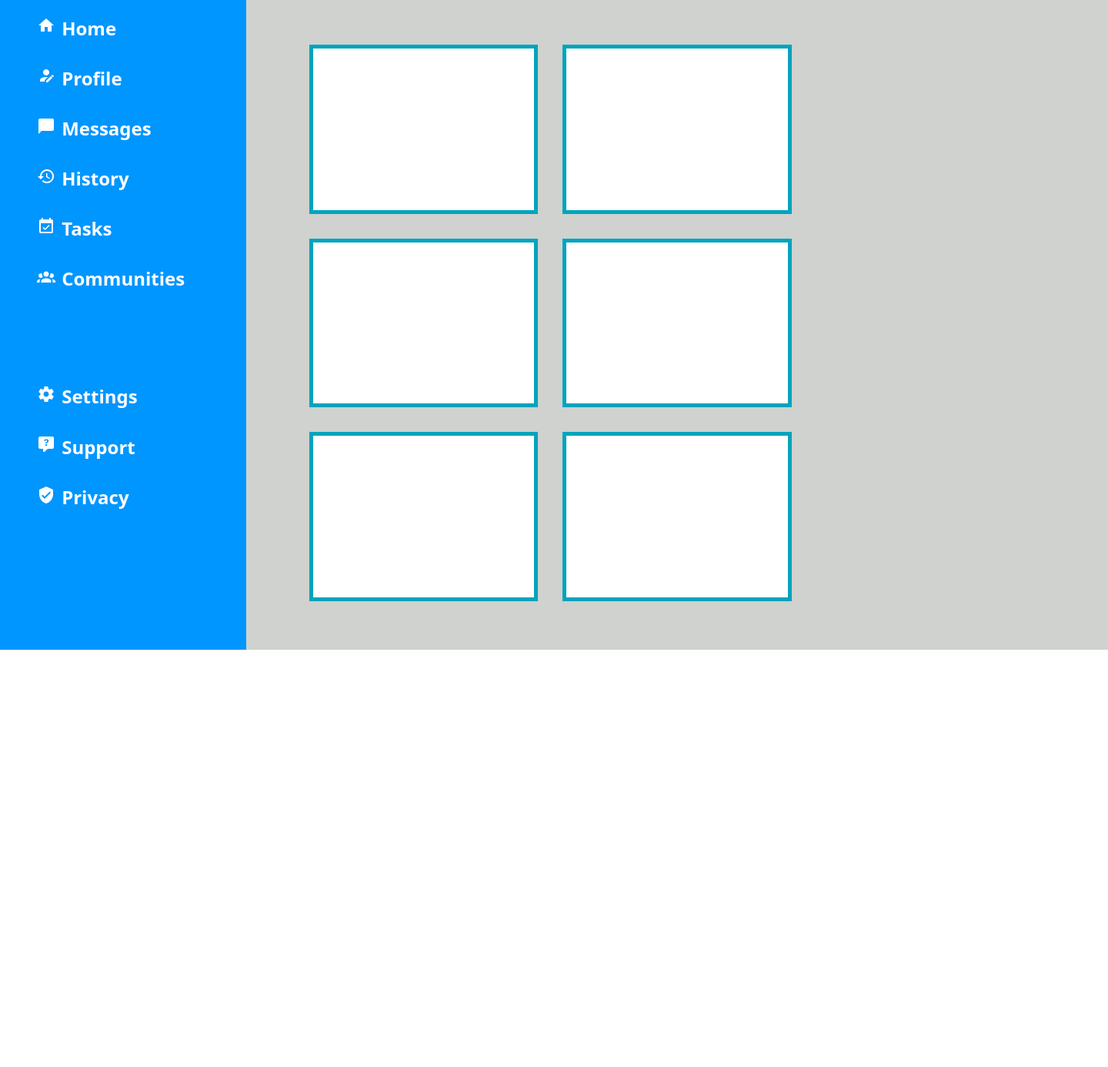
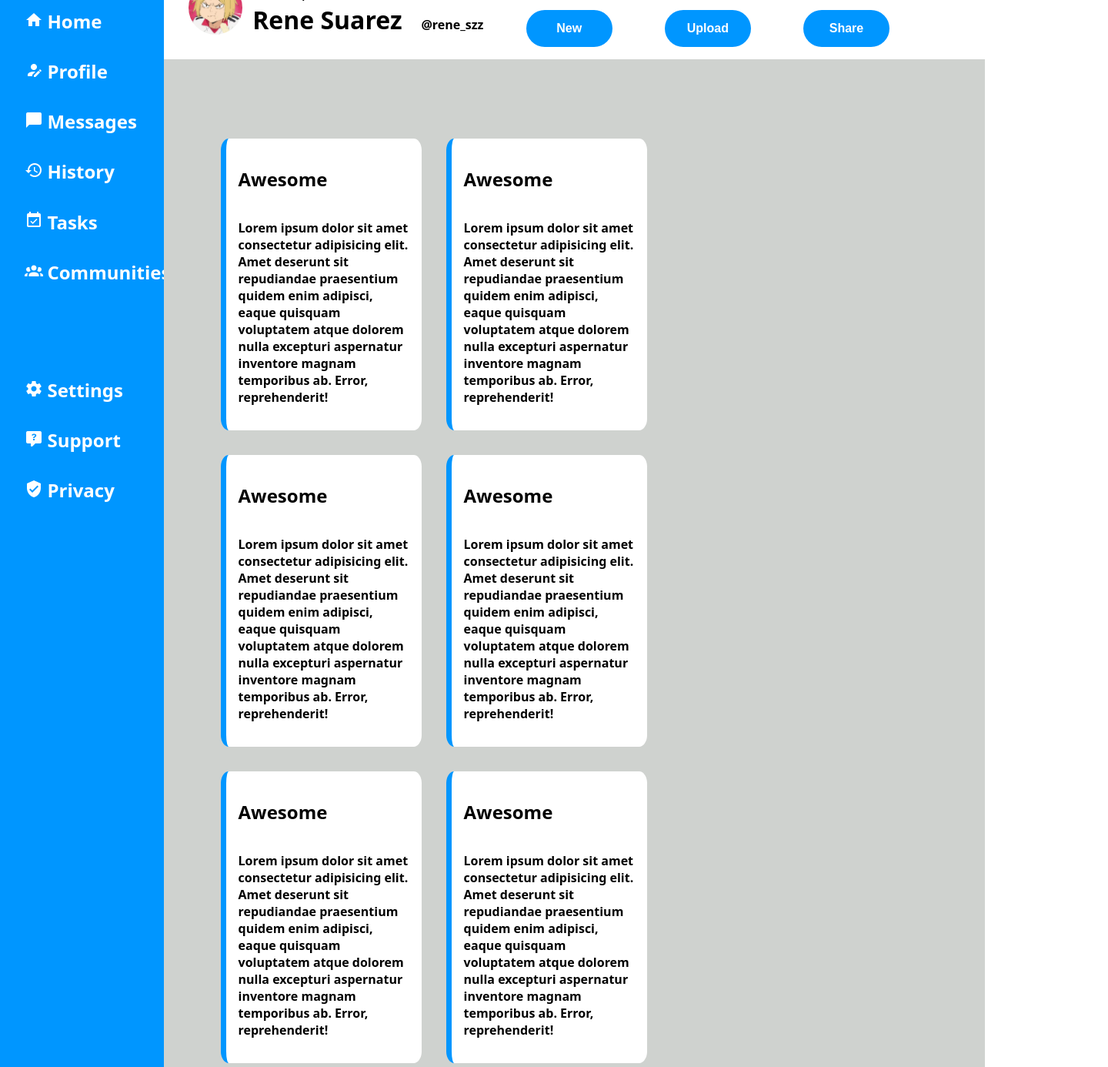
Before and after one commit to ReneSzz/grid_test, a plain HTML site: page index.html in a window 1280 px wide. Shown: the part 174-1560 px from the top of the page at 77% size, 1440 px wide, since content can reach past the window. Before the commit the page ends 1018 px from the top, so only its background shows below. Drawn offline with Linux system fonts and the light colour scheme.

Commit message:
added basic styling to cards

```diff
--- a/index.html
+++ b/index.html
@@ -27,7 +27,7 @@
         </div>
         <div class="header">
             <div class="headerLeft">
-             <img src="/images/magnify (1).png" alt="" srcset="">
+             <img class="kenma" src="/images/magnify (1).png" alt="" srcset="">
              <input type="text" name="" id="search" maxlength="15ch">
          <div class="userStatus">  <img class="kenma" src="/images/ElqA2lzUcAENoe9.jpg" width="70px" height="70px" alt="">
             <p>Hi there, <br> <span class="userName">Rene Suarez&nbsp; </span>  &nbsp; @rene_szz </p>
@@ -55,12 +55,35 @@
     </div>
 
         <div class=" content">
-        <div class="card card1"> </div>
-        <div class="card card2"> </div>
-        <div class="card card3"> </div>
-        <div class="card card4"> </div>
-        <div class="card card5"> </div>
-        <div class="card card6"> </div>
+        <div class="card card1">
+            <h2>Awesome</h2>
+            <p> Lorem ipsum dolor sit amet consectetur adipisicing elit. Amet deserunt sit repudiandae praesentium quidem enim adipisci,
+                eaque quisquam voluptatem atque dolorem nulla excepturi aspernatur inventore magnam temporibus ab. Error, reprehenderit!</p>
+        </div>
+        <div class="card card2">
+            <h2>Awesome</h2>
+            <p> Lorem ipsum dolor sit amet consectetur adipisicing elit. Amet deserunt sit repudiandae praesentium quidem enim adipisci,
+                eaque quisquam voluptatem atque dolorem nulla excepturi aspernatur inventore magnam temporibus ab. Error, reprehenderit!</p> </div>
+        <div class="card card3">
+            <h2>Awesome</h2>
+            <p> Lorem ipsum dolor sit amet consectetur adipisicing elit. Amet deserunt sit repudiandae praesentium quidem enim adipisci,
+                eaque quisquam voluptatem atque dolorem nulla excepturi aspernatur inventore magnam temporibus ab. Error, reprehenderit!</p>
+        </div>
+        <div class="card card4">
+            <h2>Awesome</h2>
+            <p> Lorem ipsum dolor sit amet consectetur adipisicing elit. Amet deserunt sit repudiandae praesentium quidem enim adipisci,
+                eaque quisquam voluptatem atque dolorem nulla excepturi aspernatur inventore magnam temporibus ab. Error, reprehenderit!</p>
+        </div>
+        <div class="card card5">
+            <h2>Awesome</h2>
+            <p> Lorem ipsum dolor sit amet consectetur adipisicing elit. Amet deserunt sit repudiandae praesentium quidem enim adipisci,
+                eaque quisquam voluptatem atque dolorem nulla excepturi aspernatur inventore magnam temporibus ab. Error, reprehenderit!</p>
+        </div>
+        <div class="card card6">
+            <h2>Awesome</h2>
+            <p> Lorem ipsum dolor sit amet consectetur adipisicing elit. Amet deserunt sit repudiandae praesentium quidem enim adipisci,
+                eaque quisquam voluptatem atque dolorem nulla excepturi aspernatur inventore magnam temporibus ab. Error, reprehenderit!</p>
+        </div>
 
         </div>
 
--- a/style.css
+++ b/style.css
@@ -46,8 +46,8 @@ h1{
 
 .container {
     display: grid;
-    grid-template-rows: repeat(6, 10.6rem) ;
-    grid-template-columns: repeat(9, 10rem) ;
+    grid-template-rows: repeat(12, 1fr) ;
+    grid-template-columns: repeat(12, 1fr) ;
   }
 
 
@@ -55,7 +55,8 @@ h1{
     display: flex;
     justify-content: space-between;
     grid-column-start: 3;
-    grid-column-end: 11;
+    grid-column-end: 13;
+
 
   }
 
@@ -73,7 +74,7 @@ h1{
   .sideBar {
     background-color: var(--accent-color);
     grid-row-start: 1;
-    grid-row-end: 7;
+    grid-row-end: 12;
     grid-column-start: 1;
     grid-column-end: 3;
   }
@@ -149,6 +150,7 @@ margin-right: 3rem;
     justify-content: right;
     align-items: center;
     gap: 1rem;
+    margin-bottom: 6%;
   }
 
   .headerRightTop > *:hover{
@@ -190,12 +192,12 @@ margin-right: 3rem;
 
     background-color: var(--body-color);
     grid-column-start: 3;
-    grid-column-end: 11;
+    grid-column-end: 13;
     grid-row-start: 2;
-    grid-row-end: 7;
+    grid-row-end: 8;
     display: grid;
-    grid-template-columns: repeat(14, 1fr);
-    grid-template-rows: repeat(14, 1fr);
+    grid-template-columns: repeat(15, 1fr);
+    grid-template-rows: repeat(15, 1fr);
     gap: 2rem;
 
 
@@ -203,8 +205,15 @@ margin-right: 3rem;
 
 
   .card{
+    display: flex;
+    flex-direction: column;
     background-color: var(--main-color);
-    border: 5px solid #00A4BD;
+    border: 7px solid var(--accent-color);
+    border-top: none;
+    border-right: none;
+    border-bottom: none;
+    border-radius: 4%;
+    padding: 1rem;
 
   }
 
```
